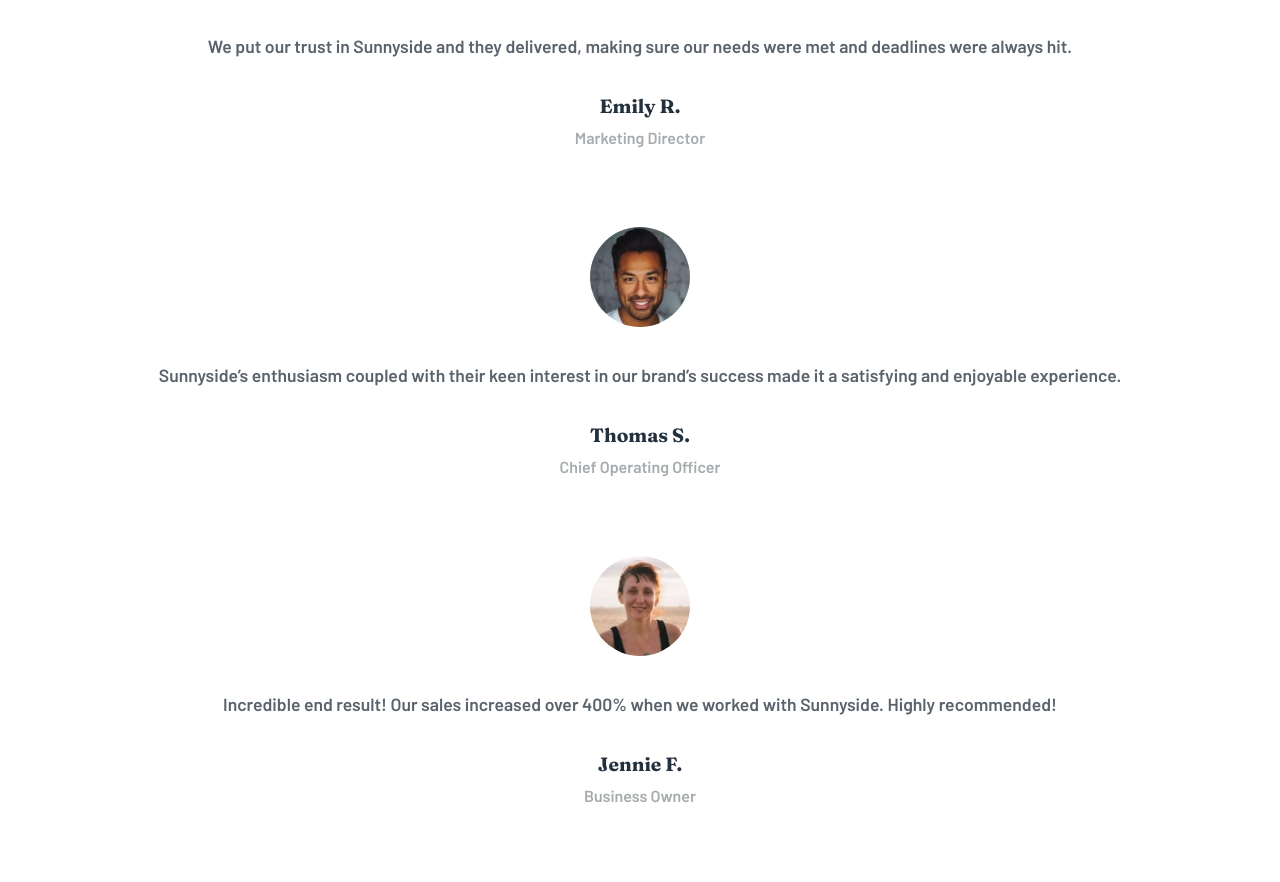
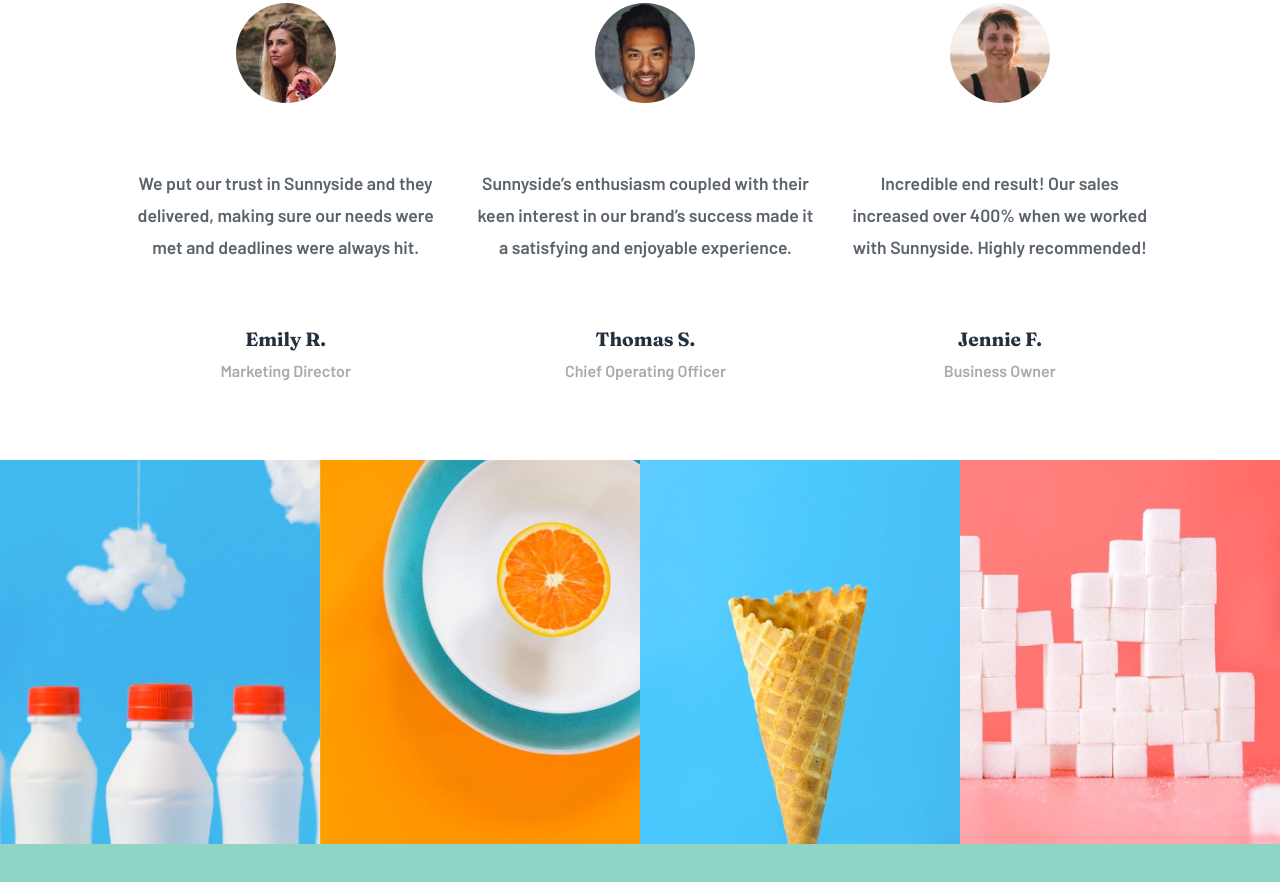
Before and after one commit to DavidMera27/sunnyday-landingpage-naranja, a plain HTML site: page index.html in a window 1280 px wide. Shown: the part 2617-3499 px from the top of the page. Drawn offline with Linux system fonts and the light colour scheme.

Commit message:
Terminado pasar a desktop responsive

```diff
--- a/styles.css
+++ b/styles.css
@@ -176,6 +176,8 @@ body {
 .testimonials {
   display: block;
   text-align: center;
+  padding-left: 10px;
+  padding-right: 10px;
 }
 
 .testimonials__tittle {
@@ -268,7 +270,7 @@ body {
   margin: 0 auto;
   padding: 3rem 0 6rem;
   display: flex;
-  justify-content: space-between;
+  justify-content: space-evenly;
   align-items: center;
 }
 
@@ -364,4 +366,43 @@ body {
     margin-right: auto;
   }
 
+  .testimonials__tittle {
+    font-size: 1.5rem;
+    margin-top: 80px;
+  }
+
+  .testimonials__container {
+    flex-direction: row;
+    margin: 80px auto 0;
+    width: 90%;
+    gap: 2rem;
+  }
+
+  .testimonial__item {
+    gap: 4rem;
+  }
+
+  .gallery {
+    display: grid;
+    grid-template-columns: unset;
+    grid-auto-flow: column;
+  }
+
+  .gallery__item {
+    aspect-ratio: 1/1.2;
+    background-image: url("images/desktop/image-gallery-milkbottles.jpg");
+  }
+
+  .gallery__item:nth-of-type(2) {
+    background-image: url("images/desktop/image-gallery-orange.jpg");
+  }
+
+  .gallery__item:nth-of-type(3) {
+    background-image: url("images/desktop/image-gallery-cone.jpg");
+  }
+
+  .gallery__item:nth-of-type(4) {
+    background-image: url("images/desktop/image-gallery-sugarcubes.jpg");
+  }
+
 }
```
